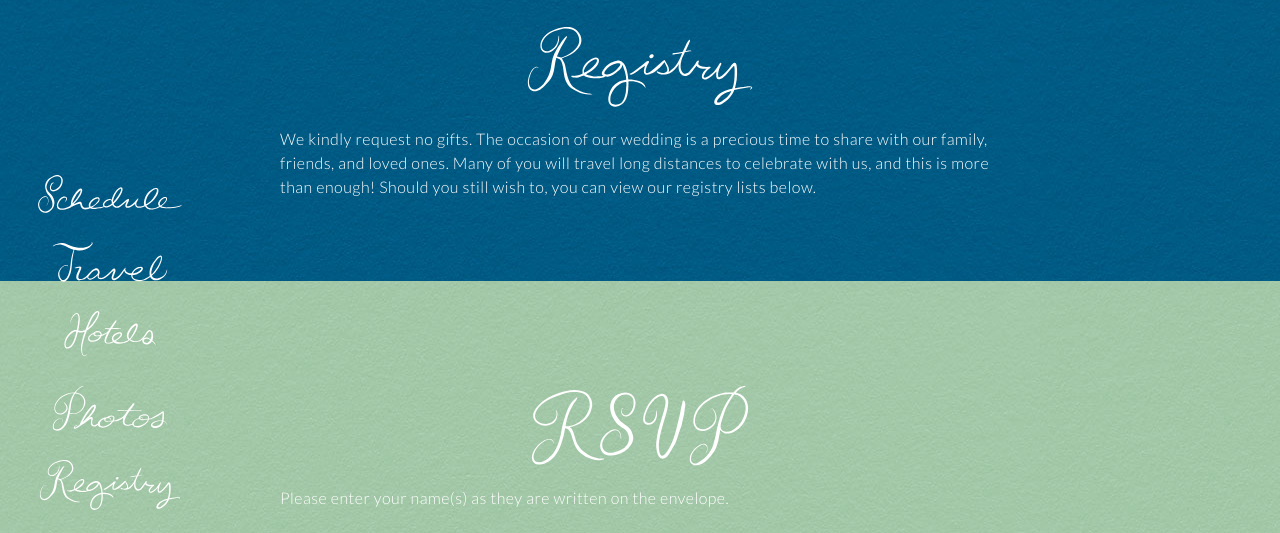
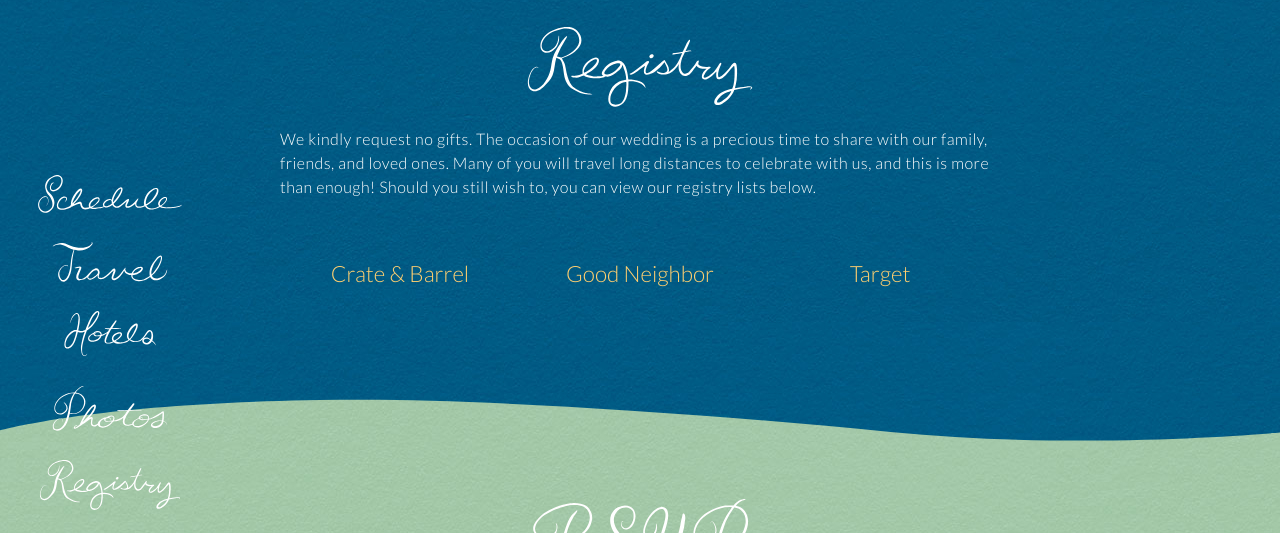
Before and after one commit to maxdug/temberandma, a Jekyll site: the page built from staging.html, in a window 1280 px wide and 900 px high, scrolled down 7221 px, cut to the strip 0-533 px from the top of the window. Built offline with Jekyll 4.4.1, drawn with Linux system fonts in a browser that asks for light colours; nearby versions of some CDN libraries.

Commit message:
Update staging.html

```diff
--- a/staging.html
+++ b/staging.html
@@ -266,13 +266,23 @@ No need to rent a car.</p>
   <h2><img src="/images/nav-registry.svg" alt="Registry"></h2>
   <p>We kindly request no gifts. The occasion of our wedding is a precious time to share with our family, friends, and loved ones. Many of you will travel long distances to celebrate with us, and this is more than enough! Should you still wish to, you can view our registry lists below.</p>
   </div><!-- End Article -->
+  <div class="article container">
+    <div class="third">
+      <a class="txt-lg" href="https://www.crateandbarrel.com/gift-registry/tember-hopkins-and-max-duggan/r6409546" target="_blank">Crate &amp; Barrel</a>
+    </div>
+    <div class="third">
+      <a class="txt-lg" href="https://goodneighborshop.com/apps/giftregistry/registry/202225" target="_blank">Good Neighbor</a>
+    </div>
+    <div class="third">
+      <a class="txt-lg" href="https://www.target.com/gift-registry/gift/temberandmax" target="_blank">Target</a>
+    </div>
+  </div><!-- End Article Container -->
 </section><!-- End Registry -->
+<div class="bottom-curve navy"> </div>
 
 <section id="rsvp" class="sage">
   <div class="article">
     <h2><img src="/images/nav-rsvp.svg" alt="RSVP"></h2>
-    <p>Please enter your name(s) as they are written on the envelope.</p>
+    <iframe src="https://docs.google.com/forms/d/e/1FAIpQLSd_VAUUxOrFvHbeDRpuxhcpQZrGIj3RDnwZQDEy3CXoTgqXWg/viewform?embedded=true" width="900" height="900" frameborder="0" marginheight="0" marginwidth="0">Loading…</iframe>
   </div><!-- End Article -->
-
-  <iframe class="article" src="https://docs.google.com/forms/d/e/1FAIpQLSd_VAUUxOrFvHbeDRpuxhcpQZrGIj3RDnwZQDEy3CXoTgqXWg/viewform?embedded=true" height="900" frameborder="0" marginheight="0" marginwidth="0">Loading…</iframe>
 </section><!-- End RSVP -->
```
